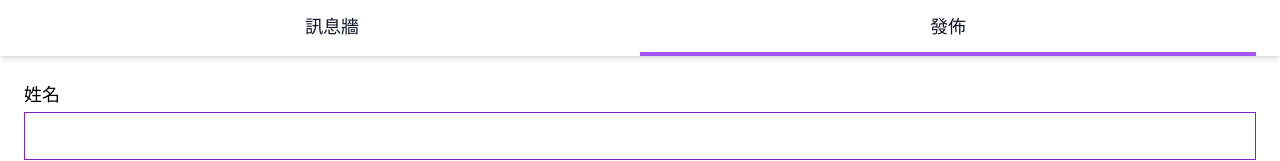
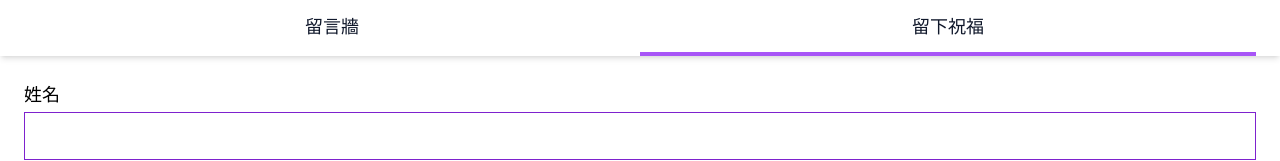
Before and after one commit to kaddopur/jandy-wall, a Next.js app: page /publish in a window 1280 px wide. Shown: the top 161 px of the page. Built offline with nearby package versions, Linux system fonts and the light colour scheme; what javascript-time-ago would draw is missing.

Commit message:
feat: update wording, add page title

```diff
--- a/components/NavBar.js
+++ b/components/NavBar.js
@@ -32,8 +32,8 @@ function NavBar() {
 
   return (
     <div className="sticky top-0 z-50 grid grid-cols-2 bg-white px-6 text-white shadow-md">
-      <MyLink href="/">訊息牆</MyLink>
-      <MyLink href="/publish">發佈</MyLink>
+      <MyLink href="/">留言牆</MyLink>
+      <MyLink href="/publish">留下祝福</MyLink>
     </div>
   );
 }
--- a/pages/index.js
+++ b/pages/index.js
@@ -8,6 +8,7 @@ import {
 import { initFirebase } from '../lib/firebaseHelper.js';
 import { useCallback, useEffect, useState } from 'react';
 import Avvvatars from 'avvvatars-react';
+import Head from 'next/head';
 import NavBar from '../components/NavBar';
 import TimeAgo from 'javascript-time-ago';
 
@@ -79,6 +80,9 @@ export default function Home() {
 
   return (
     <div className="container mx-auto">
+      <Head>
+        <title>留言牆 - J&amp;Y</title>
+      </Head>
       <NavBar />
       <button
         className={`${newPostClass} fixed bottom-0 left-0 right-0 z-40 bg-blue-400 py-3 text-center leading-loose text-white transition-all duration-500`}
--- a/pages/publish.js
+++ b/pages/publish.js
@@ -6,7 +6,7 @@ import NavBar from '../components/NavBar';
 function InputBox() {
   const [name, setName] = useState('');
   const [message, setMessage] = useState('');
-  const [alert, setAlert] = useState('發送成功，謝謝您的參與');
+  const [alert, setAlert] = useState('發送成功，謝謝您的祝福');
   const [alertClass, setAlertClass] = useState('opacity-0');
 
   const writePostData = useCallback((name, message) => {
@@ -21,7 +21,7 @@ function InputBox() {
     })
       .then(() => {
         setAlertClass('opacity-1 bg-green-500');
-        setAlert('發送成功，謝謝您的參與');
+        setAlert('發送成功，謝謝您的祝福');
         setMessage('');
       })
       .catch((error) => {
@@ -104,6 +104,7 @@ function InputBox() {
 export default function Publish() {
   return (
     <div className="container mx-auto">
+      <title>留下祝福 - J&amp;Y</title>
       <NavBar />
       <InputBox />
     </div>
```
